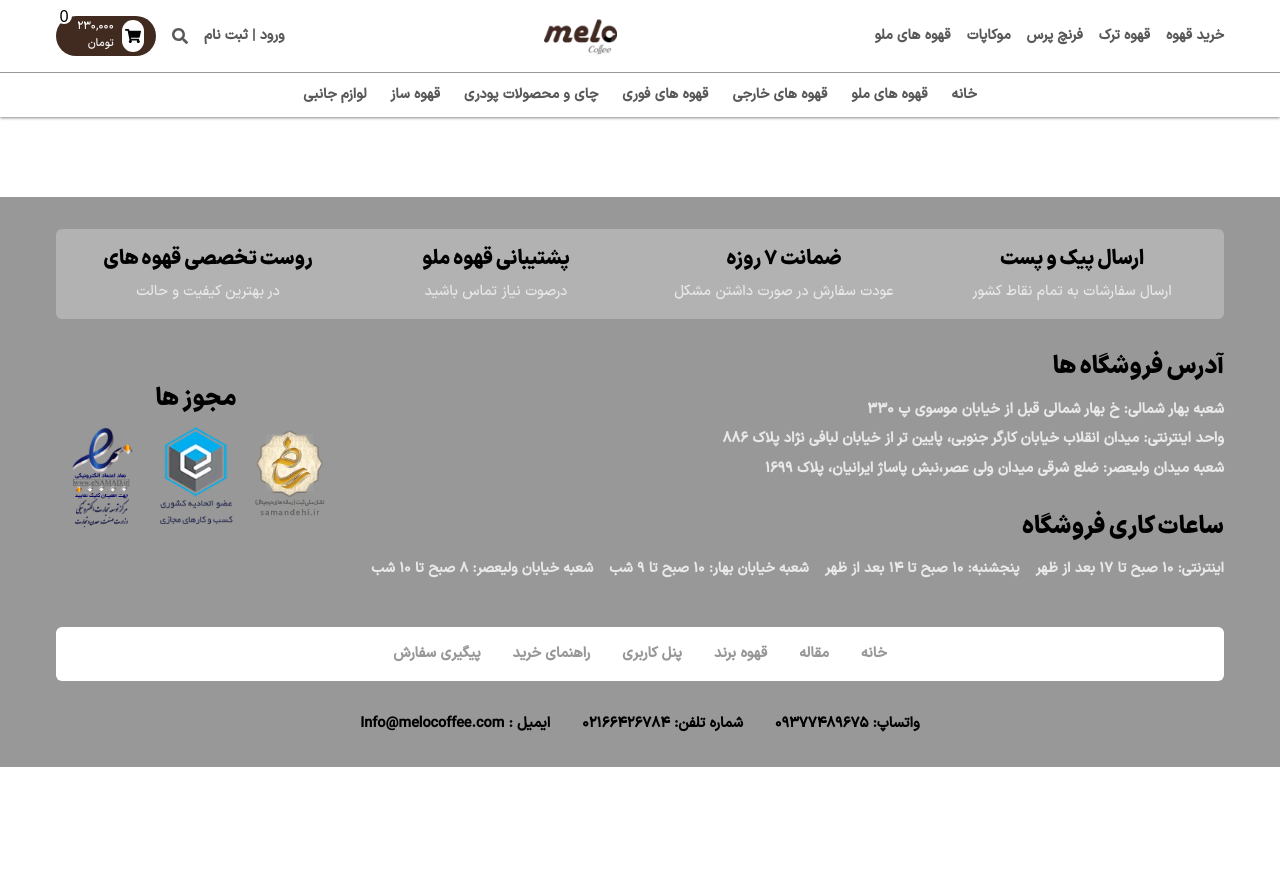
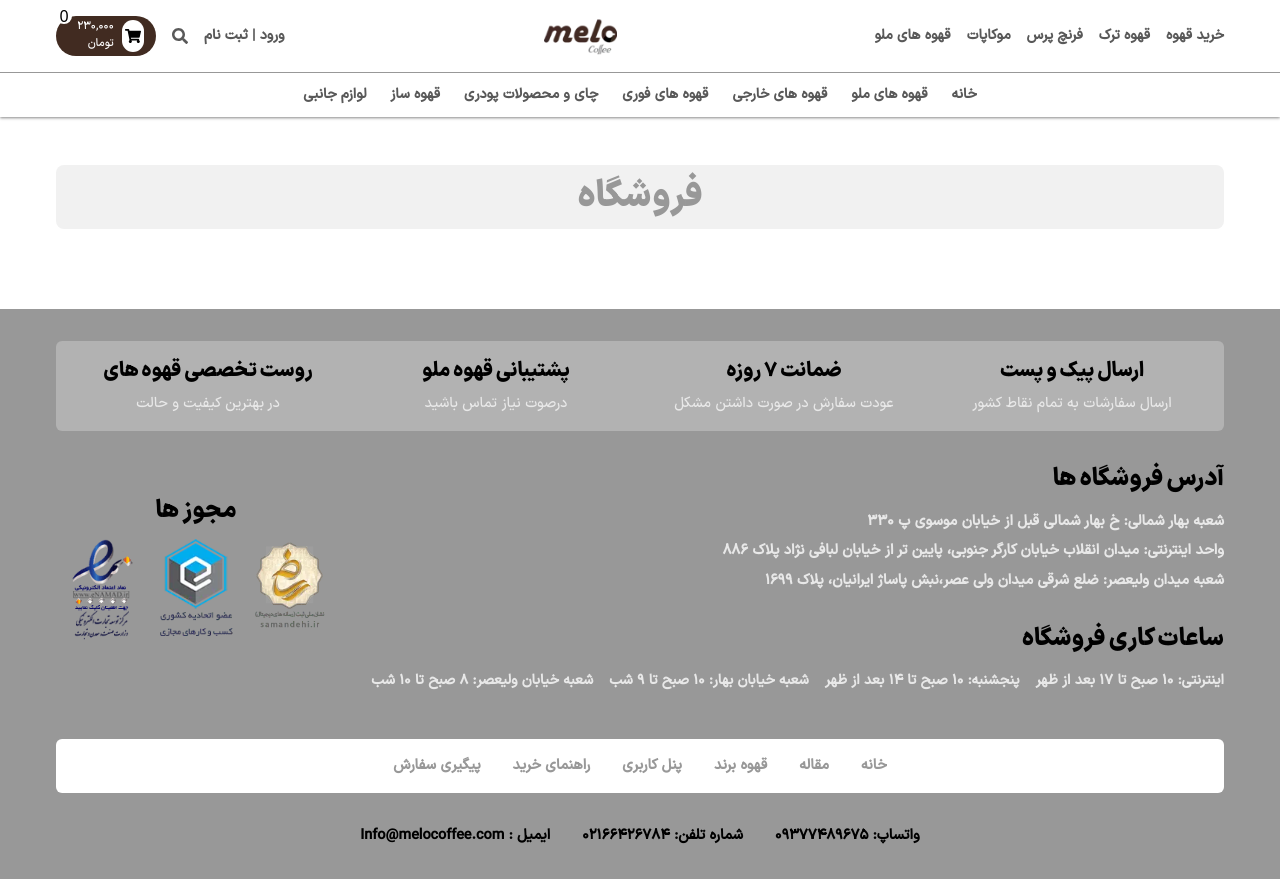
Before and after one commit to mohammadmehdidalvandii/mello-coffee, a Next.js app: page /shop in a window 1280 px wide. Before the commit the page ends 800 px from the top, so only its background shows below. Built offline with nearby package versions, Linux system fonts and the light colour scheme.

Commit message:
created section breadcrumb

```diff
--- a/src/app/shop/page.tsx
+++ b/src/app/shop/page.tsx
@@ -1,3 +1,4 @@
+import Breadcrumb from '@/components/module/Breadcrumb/Breadcrumb'
 import Footer from '@/components/module/Footer/Footer'
 import MainHeader from '@/components/module/MainHeader/MainHeader'
 import Navbar from '@/components/module/Navbar/Navbar'
@@ -8,6 +9,9 @@ const page:React.FC = ()=>{
     <>
     <Navbar/>
     <MainHeader/>
+    <Breadcrumb
+        text='فروشگاه'
+    />
     <Footer/>
     </>
   )
--- a/src/app/type.ts
+++ b/src/app/type.ts
@@ -6,3 +6,7 @@ export type layoutPropsType = Readonly<{
 export type TitleTypeProps = {
     title:string
 }
+
+export type BreadcrumbType = {
+    text : string
+}
--- /dev/null
+++ b/src/components/module/Breadcrumb/Breadcrumb.tsx
@@ -0,0 +1,17 @@
+import React from 'react';
+import { BreadcrumbType } from '@/app/type';
+
+
+const Breadcrumb:React.FC<BreadcrumbType> = ({text})=>{
+  return (
+    <section className="block my-12">
+        <div className="container">
+            <div className="flex justify-center items-center bg-secondary-500 rounded-lg">
+                <h5 className="block font-iranBlack text-4xl  py-3 text-secondary-100">{text}</h5>
+            </div>
+        </div>
+    </section>
+  )
+}
+
+export default Breadcrumb
```
